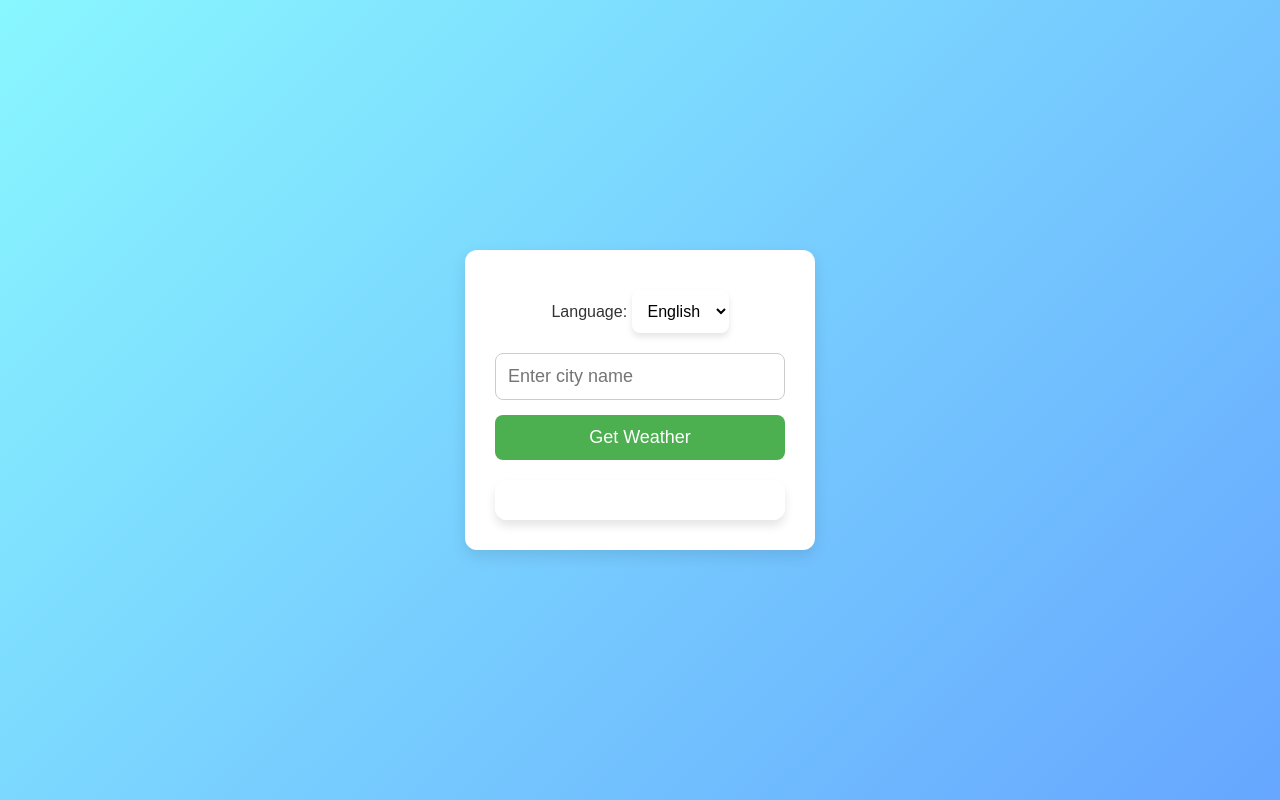
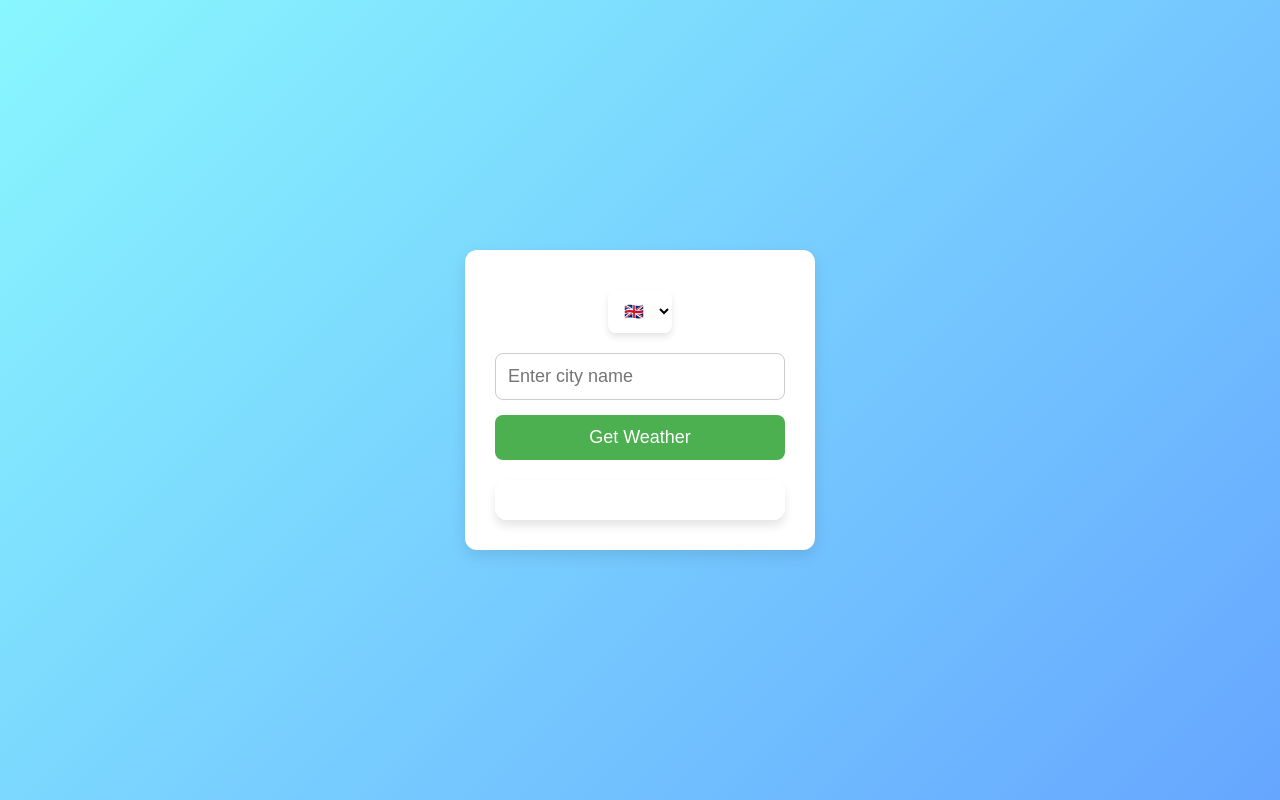
Before and after one commit to laggiare/weather-app, a plain HTML site: page index.html in a window 1280 px wide. Drawn offline with Linux system fonts and the light colour scheme.

Commit message:
Updated Language Selector

```diff
--- a/index.html
+++ b/index.html
@@ -9,10 +9,9 @@
 <body>
     <div class="container">
         <!-- Language Selector -->
-        <label for="language">Language:</label>
         <select id="language" onchange="changeLanguage()">
-            <option value="en">English</option>
-            <option value="sr">srpski</option>
+            <option value="en">🇬🇧</option>
+            <option value="sr">🇷🇸</option>
         </select>
 
         <!-- City Input -->
```
